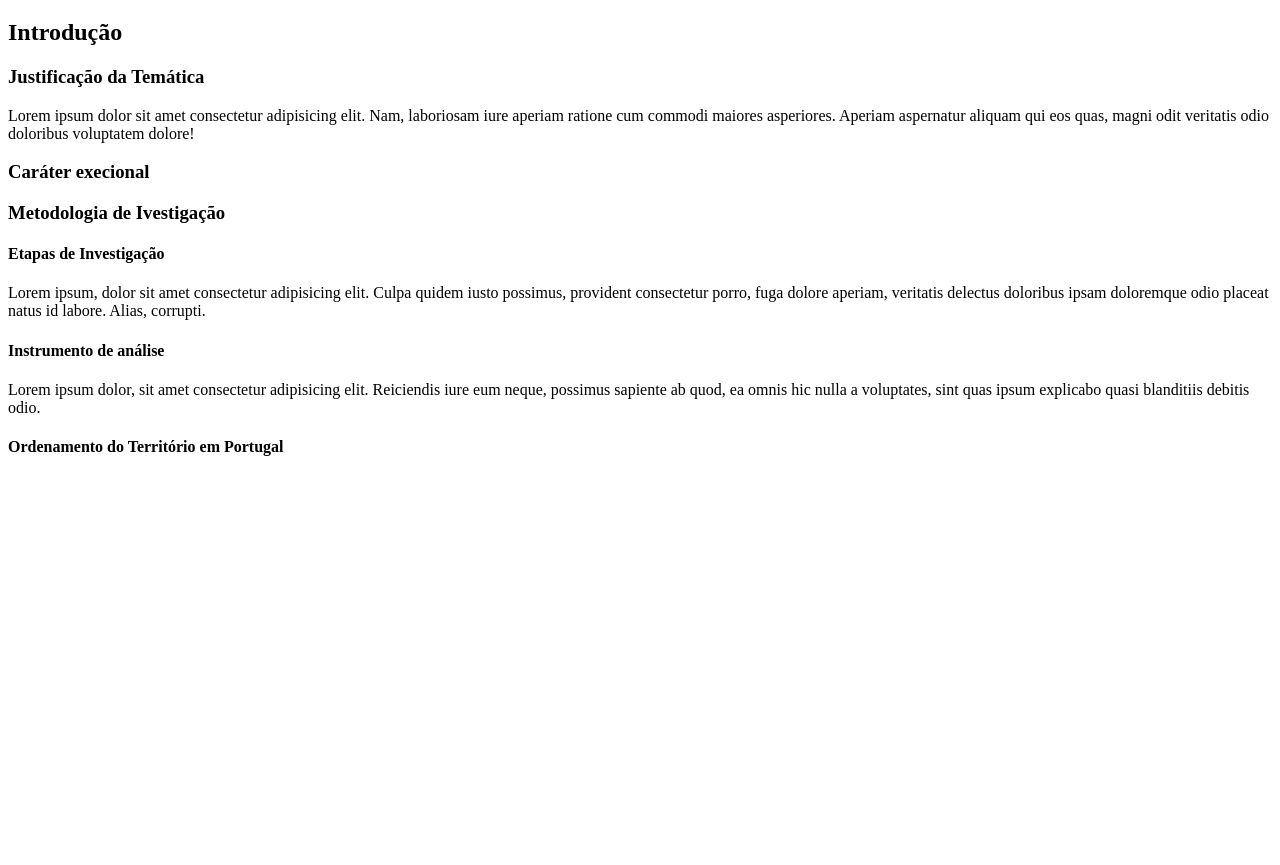
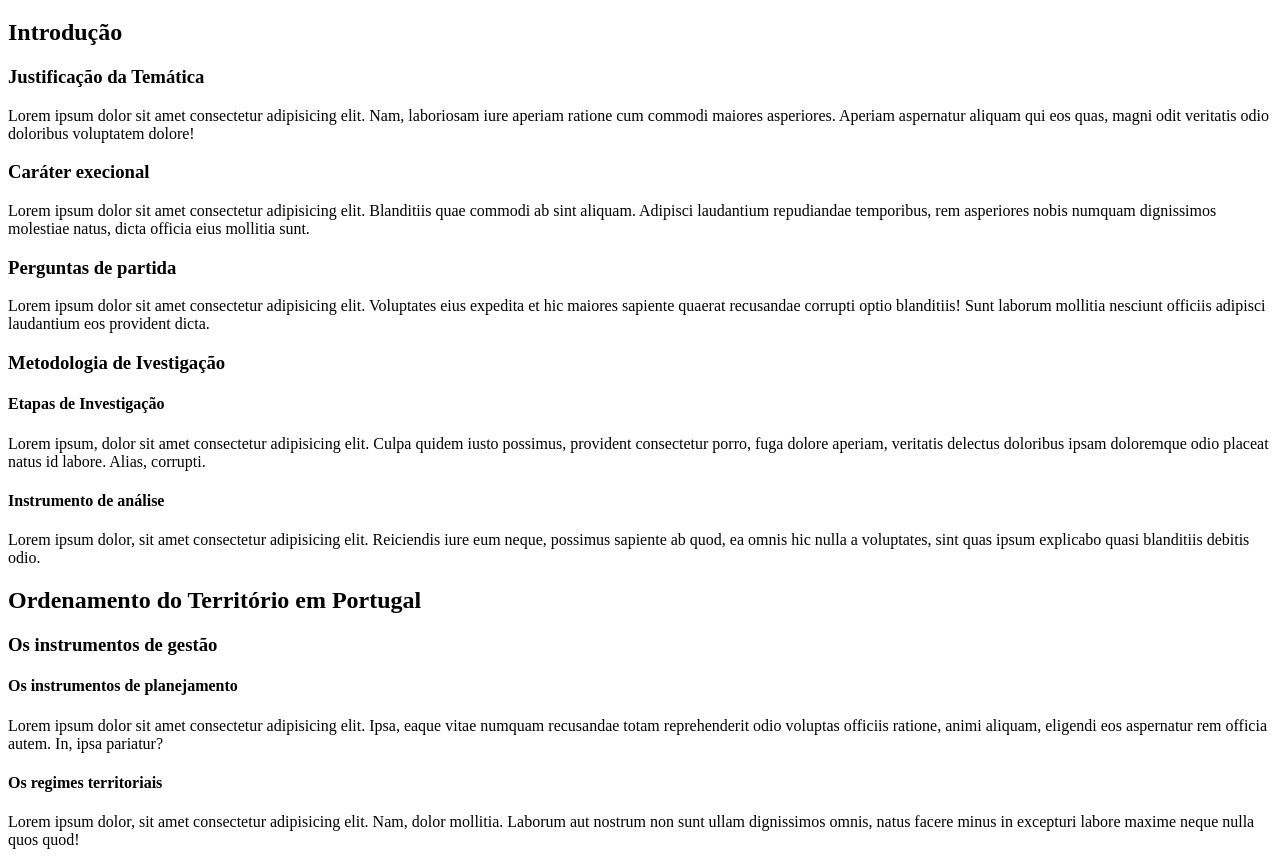
Before and after one commit to Devrxz/teste-git, a plain HTML site: page exercícios/ex006/index.html in a window 1280 px wide. Shown: the part 61-926 px from the top of the page. Before the commit the page ends 800 px from the top, so only its background shows below. Drawn offline with Linux system fonts and the light colour scheme.

Commit message:
ex006( Hierarquia de Títulos Feito)

```diff
--- a/exercícios/ex006/index.html
+++ b/exercícios/ex006/index.html
@@ -12,14 +12,20 @@
     <h3>Justificação da Temática</h3>
     <p>Lorem ipsum dolor sit amet consectetur adipisicing elit. Nam, laboriosam iure aperiam ratione cum commodi maiores asperiores. Aperiam aspernatur aliquam qui eos quas, magni odit veritatis odio doloribus voluptatem dolore!</p>
     <h3>Caráter execional</h3>
+    <p>Lorem ipsum dolor sit amet consectetur adipisicing elit. Blanditiis quae commodi ab sint aliquam. Adipisci laudantium repudiandae temporibus, rem asperiores nobis numquam dignissimos molestiae natus, dicta officia eius mollitia sunt.</p>
+    <h3>Perguntas de partida</h3>
+    <p>Lorem ipsum dolor sit amet consectetur adipisicing elit. Voluptates eius expedita et hic maiores sapiente quaerat recusandae corrupti optio blanditiis! Sunt laborum mollitia nesciunt officiis adipisci laudantium eos provident dicta.</p>
     <h3>Metodologia de Ivestigação</h3>
-
     <h4>Etapas de Investigação</h4>
-
     <p>Lorem ipsum, dolor sit amet consectetur adipisicing elit. Culpa quidem iusto possimus, provident consectetur porro, fuga dolore aperiam, veritatis delectus doloribus ipsam doloremque odio placeat natus id labore. Alias, corrupti.</p>
 
     <h4>Instrumento de análise</h4>
     <p>Lorem ipsum dolor, sit amet consectetur adipisicing elit. Reiciendis iure eum neque, possimus sapiente ab quod, ea omnis hic nulla a voluptates, sint quas ipsum explicabo quasi blanditiis debitis odio.</p>
-    <h4>Ordenamento do Território em Portugal</h4>
+    <h2>Ordenamento do Território em Portugal</h2>
+    <h3>Os instrumentos de gestão</h3>
+    <h4>Os instrumentos de planejamento</h4>
+    <p>Lorem ipsum dolor sit amet consectetur adipisicing elit. Ipsa, eaque vitae numquam recusandae totam reprehenderit odio voluptas officiis ratione, animi aliquam, eligendi eos aspernatur rem officia autem. In, ipsa pariatur?</p>
+    <h4>Os regimes territoriais</h4>
+    <p>Lorem ipsum dolor, sit amet consectetur adipisicing elit. Nam, dolor mollitia. Laborum aut nostrum non sunt ullam dignissimos omnis, natus facere minus in excepturi labore maxime neque nulla quos quod!</p>
 </body>
 </html>
```
